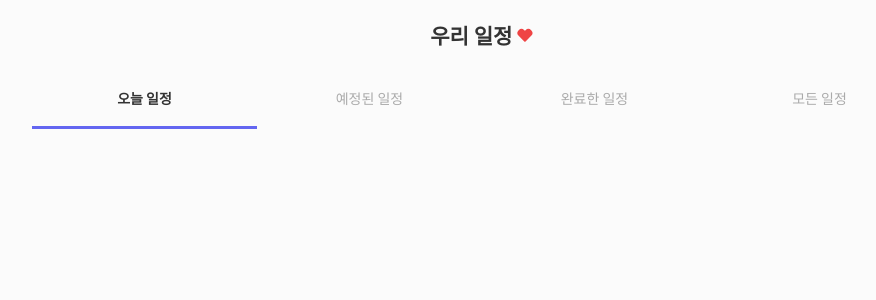
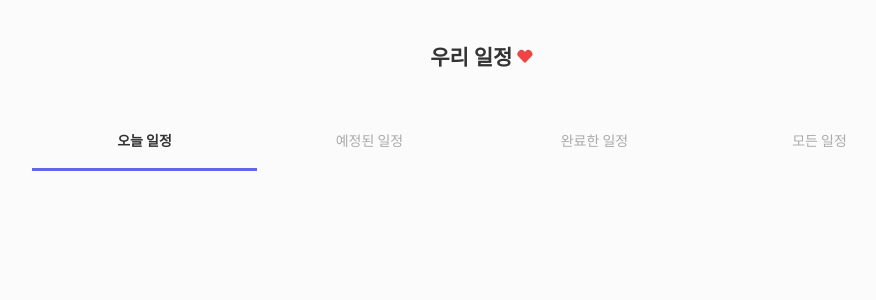
Before and after one commit to pys99pys/we-client, a React (Create React App) app: page / in a window 1280 px wide. Shown: the top 300 px of the page, without its empty margins (158-1034 px from the left). Built offline with nearby package versions, Linux system fonts and the light colour scheme.

Commit message:
레이아웃 변경

```diff
--- a/src/components/layout/AppLayout.module.css
+++ b/src/components/layout/AppLayout.module.css
@@ -1,5 +1,5 @@
 .header {
-  height: 5rem;
+  height: 8rem;
   display: flex;
   justify-content: center;
   align-items: center;
```
